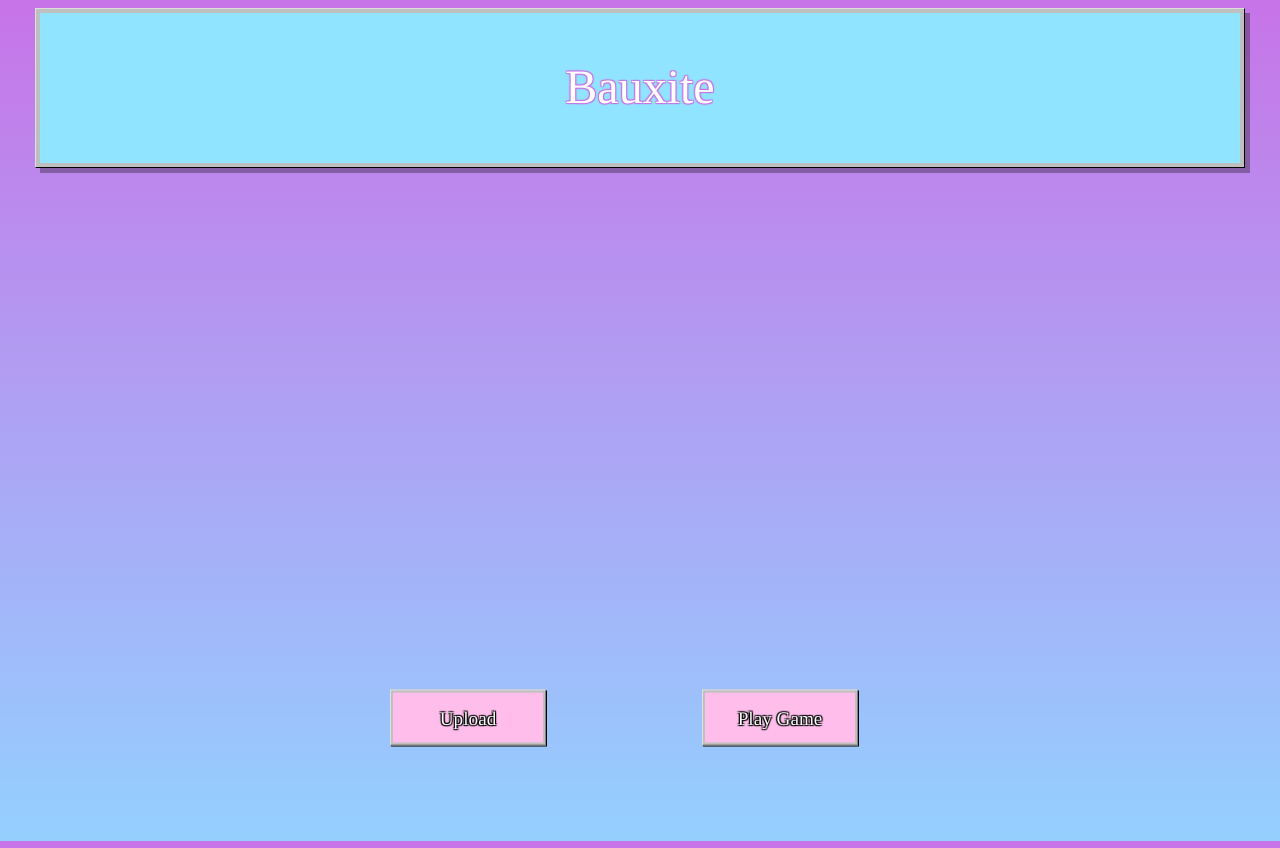
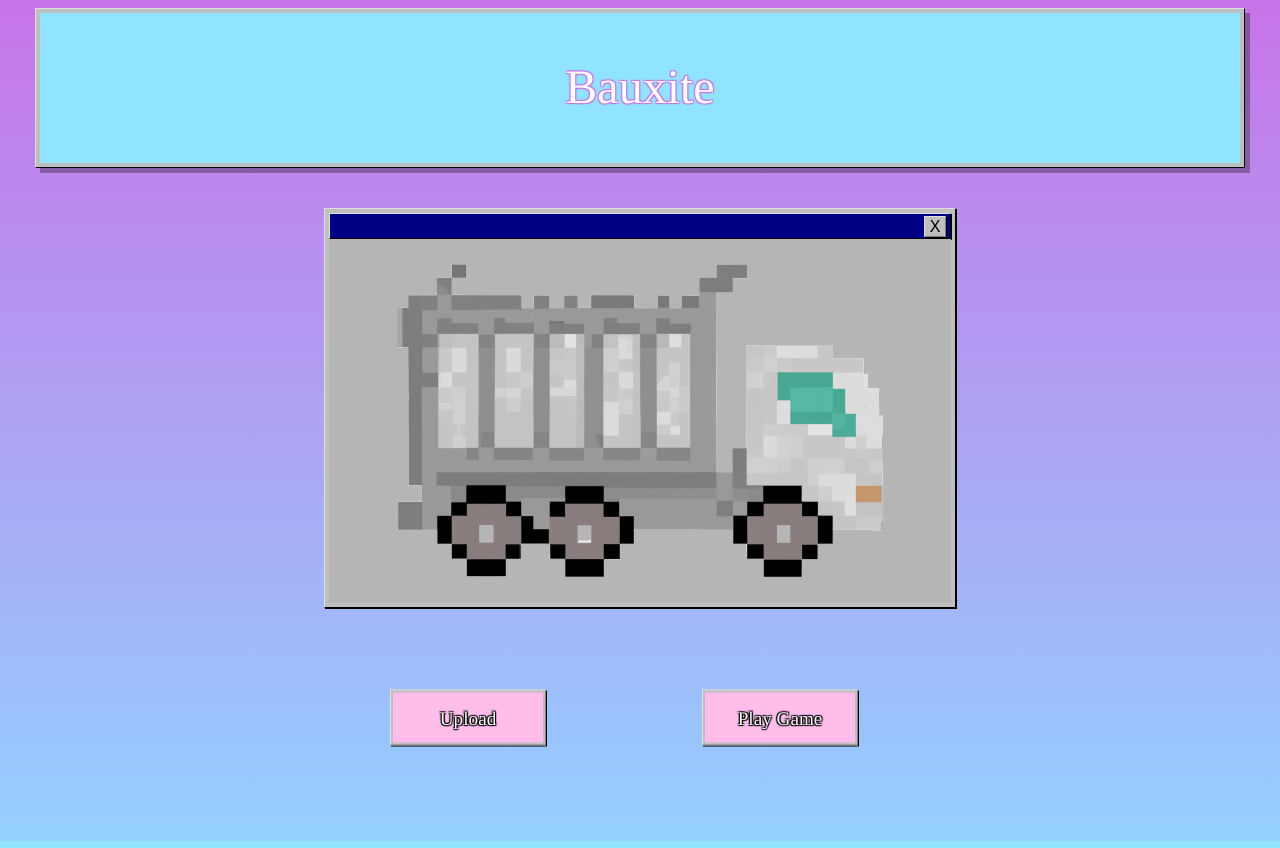
Before and after one commit to lingeringwill/BAUXITE, a Flask app: page / in a window 1280 px wide. Shown: the top 848 px of the page. Run offline with Flask 3, Linux system fonts and the light colour scheme.

Commit message:
fixing homepage image

```diff
--- a/templates/homepage.html
+++ b/templates/homepage.html
@@ -18,9 +18,9 @@
 
 
 
-    <div style="position: relative; height: 825px">
+    <div style="position: relative; height: 825px;">
 
-        <div style="position: absolute; transform: translate(50%, 500%); width: 50%;">
+        <div style="position: absolute; transform: translate(50%, 50%); width: 50%;">
             <div class="aesthetic-windows-95-modal">
                 <div class="aesthetic-windows-95-modal-title-bar">
                     <div class="aesthetic-windows-95-modal-title-bar-text">
@@ -37,8 +37,8 @@
 
                 </div>
 
-                <div class="aesthetic-windows-95-modal-content">
-                    <img src="../images/trashTruck.png" alt="Trash Truck" width="500" height="500">
+                <div class="aesthetic-windows-95-modal-content" style="background-color: #b5b5b5;"><br/>
+                    <img src="/static/images/trashTruck.png" alt="Trash Truck" style="max-width: 486px; display: block; margin-left: auto; margin-right: auto;"/><br/>
                 </div>
             </div>
         </div>
```
Also changed, not shown: static/images/trashTruck.png (renamed from images/trashTruck.png).
